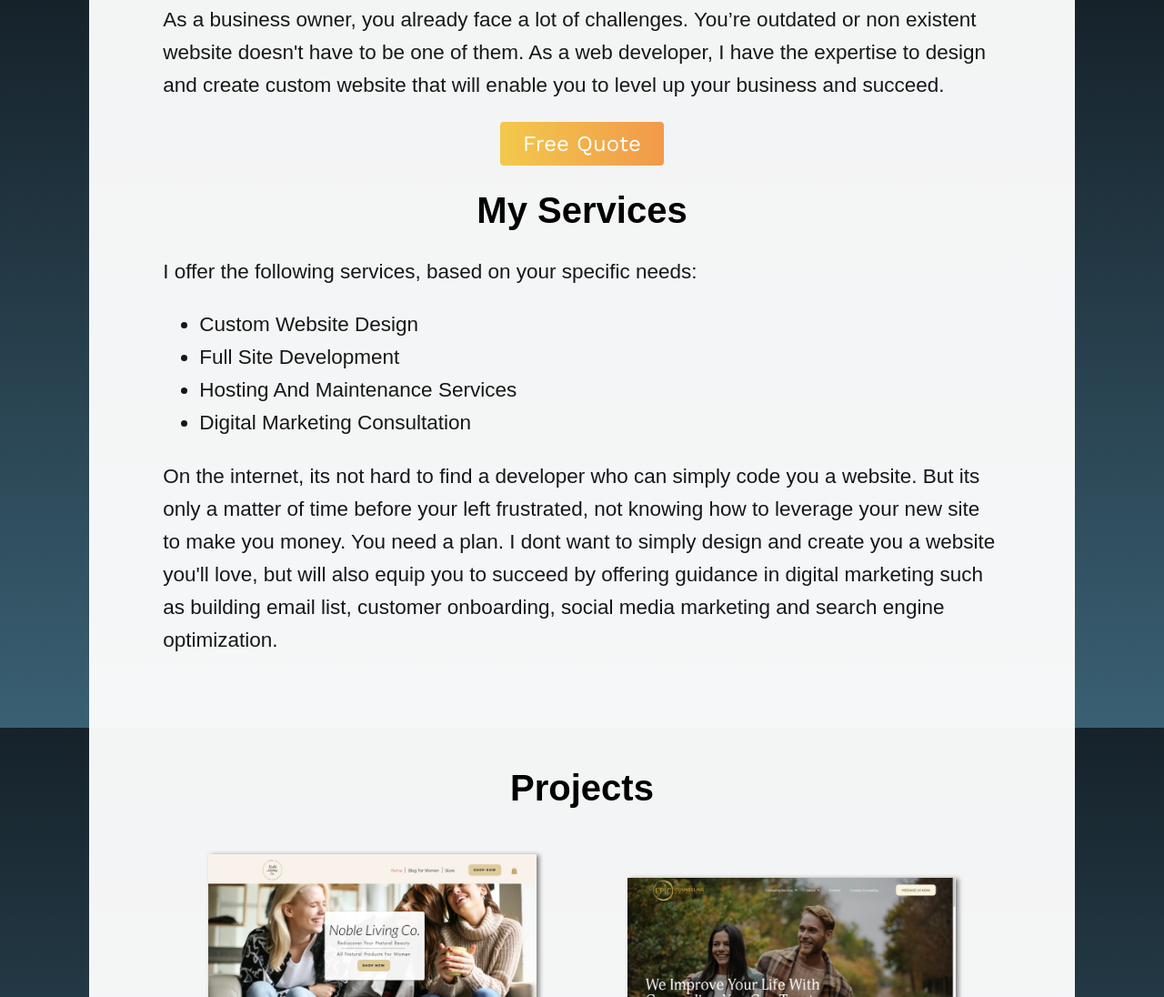
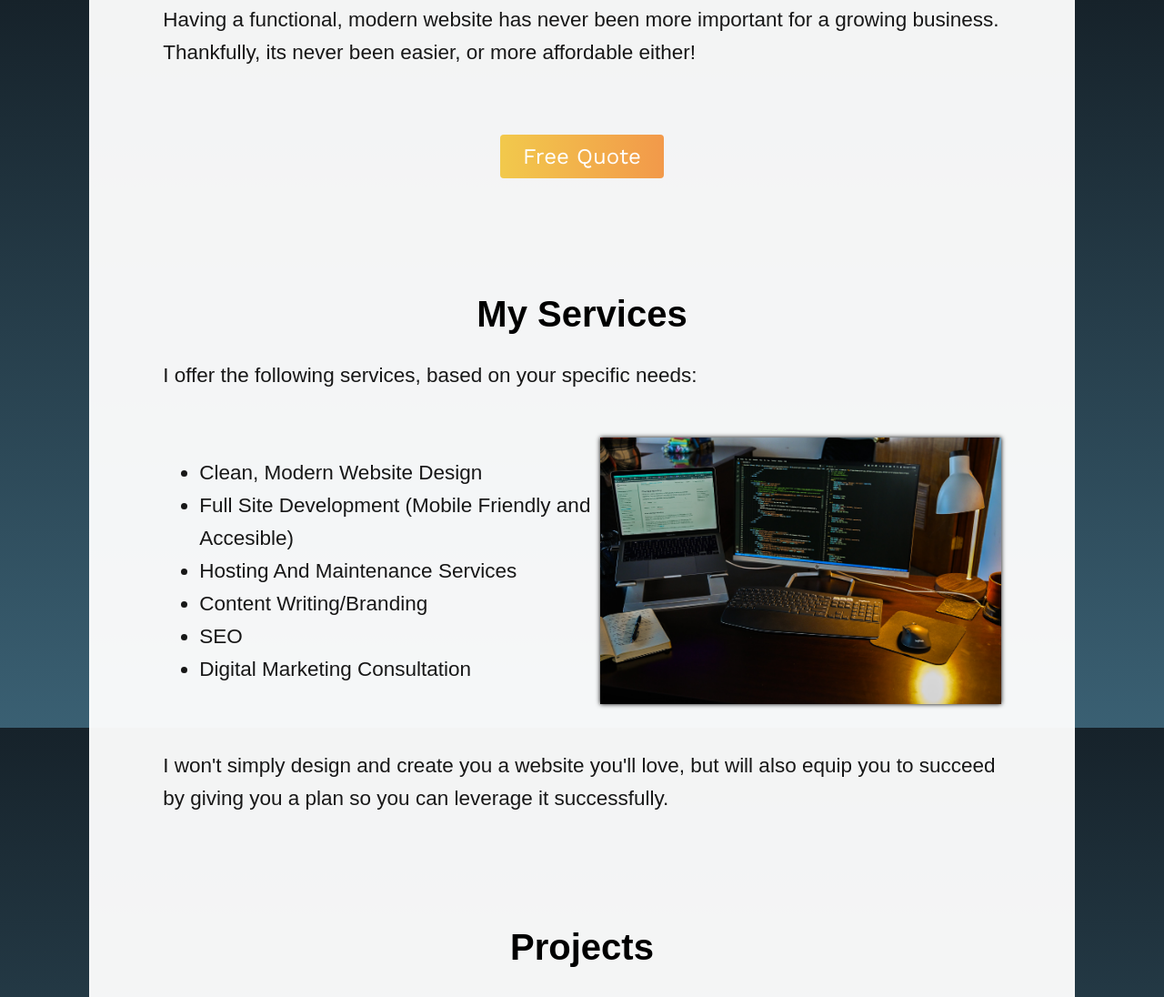
Before and after one commit to Benjaminthomasnoble/PortfolioWebsite, a website: page index.html in a window 1280 px wide. Shown: the part 1600-2696 px from the top of the page at 91% size. Drawn offline with nearby package versions, Linux system fonts and the light colour scheme; files that its build step writes are made by us from their sources; files whose address does not match are found by name.

Commit message:
adds information and services section

```diff
--- a/index.html
+++ b/index.html
@@ -85,14 +85,14 @@
                 <div class="section-heading">
                     <h1> How Important Is A Great Website?</h1>
                     <div class="pitch-section-text">
-                        <p>Having a functional, modern website has never been more important for a growing business. Its
-                            your online storefront, where within seconds, thousands of potential customers decide
-                            whether
-                            or not to do business with you. Having said that, just having a website which is
-                            unattractive,
-                            outdated or difficult to navigate isn't enough. Every great website should do the following
-                            for
-                            visitors:
+                        <p>
+                            Having a website which is
+                            unattractive, outdated or difficult to navigate is losing you money - and lots of it. Its
+                            your online storefront where thousands of people instantly decide
+                            whether or not to do business with you.
+                            <br>
+                            <br>
+                            Every great website should immediatley:
                         </p>
                     </div>
                 </div>
@@ -102,45 +102,44 @@
                     </div>
                     <div class="hero-col section-text">
                         <ul>
-                            <li class="section-list">Make a great first impression, quickly</li>
-                            <li class="section-list">Effectively communicate the products or services you offer</li>
-                            <li class="section-list">Show them how it will improve their lives and how to 'get' it</li>
-                            <li class="section-list">Turn them into lifelong, happy customers!</li>
+                            <li class="section-list">Make a great first impression</li>
+                            <li class="section-list">Clearly communicate the products or services you offer</li>
+                            <li class="section-list">Show customers how it will improve their lives</li>
+                            <li class="section-list">How to easily navigate to it to make that life changing purchase
+                            </li>
                         </ul>
                     </div>
                 </div>
 
-                <p class="pitch-section-text">As a business owner, you already face a lot of challenges. You’re
-                    outdated or
-                    non existent website doesn't have to be one of them. As a web developer, I have the expertise to
-                    design and create custom website that will enable you to level up your business and succeed.
+                <p class="pitch-section-text">Having a functional, modern website has never been more important for a
+                    growing business. Thankfully, its never been easier, or more affordable either!
                 </p>
-                <a class="btn-link" href="#cta-form">
+
+                <a class="btn-link" href="#cta-form" id="pitch-section-cta">
                     <button class="button">Free Quote</button>
                 </a>
 
                 <div class="section-heading">
                     <h1>My Services</h1>
-                    <div class="services-text">
-                        <p>I offer the following services, based on your specific needs:</p>
-                        <ul class="services-ul">
-                            <li class="services-li">Custom Website Design</li>
-                            <li class="services-li">Full Site Development</li>
-                            <li class="services-li">Hosting And Maintenance Services</li>
-                            <li class="services-li">Digital Marketing Consultation</li>
+                    <p class="services-text">I offer the following services, based on your specific needs:</p>
+                    <div class="services-section-inner-wrapper">
+                        <ul class="ss-col">
+                            <li>Clean, Modern Website Design</li>
+                            <li>Full Site Development (Mobile Friendly and Accesible)</li>
+                            <li>Hosting And Maintenance Services</li>
+                            <li>Content Writing/Branding</li>
+                            <li>SEO</li>
+                            <li>Digital Marketing Consultation</li>
                         </ul>
-                        <p>On the internet, its not hard to find a developer who can simply code you a website. But its
-                            only a matter of time before your left frustrated, not knowing how to leverage your new site
-                            to
-                            make you money. You need a plan.
-                            I dont want to simply design and create you a website you'll love, but will also equip you
-                            to
-                            succeed by
-                            offering guidance in digital marketing such as
-                            building email list, customer onboarding, social media marketing and search engine
-                            optimization.
-                        </p>
+                        <div class="ss-col">
+                            <img src="../_site/images/computer-code.jpg" alt="">
+                        </div>
                     </div>
+                    <p class="text-left">
+                        I won't simply design and create you a website you'll love, but will also equip
+                        you to succeed by giving you a plan so you can leverage it successfully.
+                    </p>
+
                 </div>
 
                 <div class="projects-wrapper">
@@ -151,7 +150,8 @@
                                 <div class="main-img-container">
                                     <img class="main-img-card" src="images/nlc-screenshot.jpeg"
                                         alt="noble living co site thumbnail" width="750" height="387">
-                                    <p>Web Design | Web Development | Website Copywriting | Online Store Setup | Email
+                                    <p>Web Design | Web Development | Website Copywriting | Online Store Setup |
+                                        Email
                                         and
                                         Social Media Marketing</p>
                                     <!-- <p>HTML - CSS - Javascript</p> -->
```
Also changed, not shown: _site/images/computer-code.jpg (added), _site/index.html, _site/styles/main.css.
